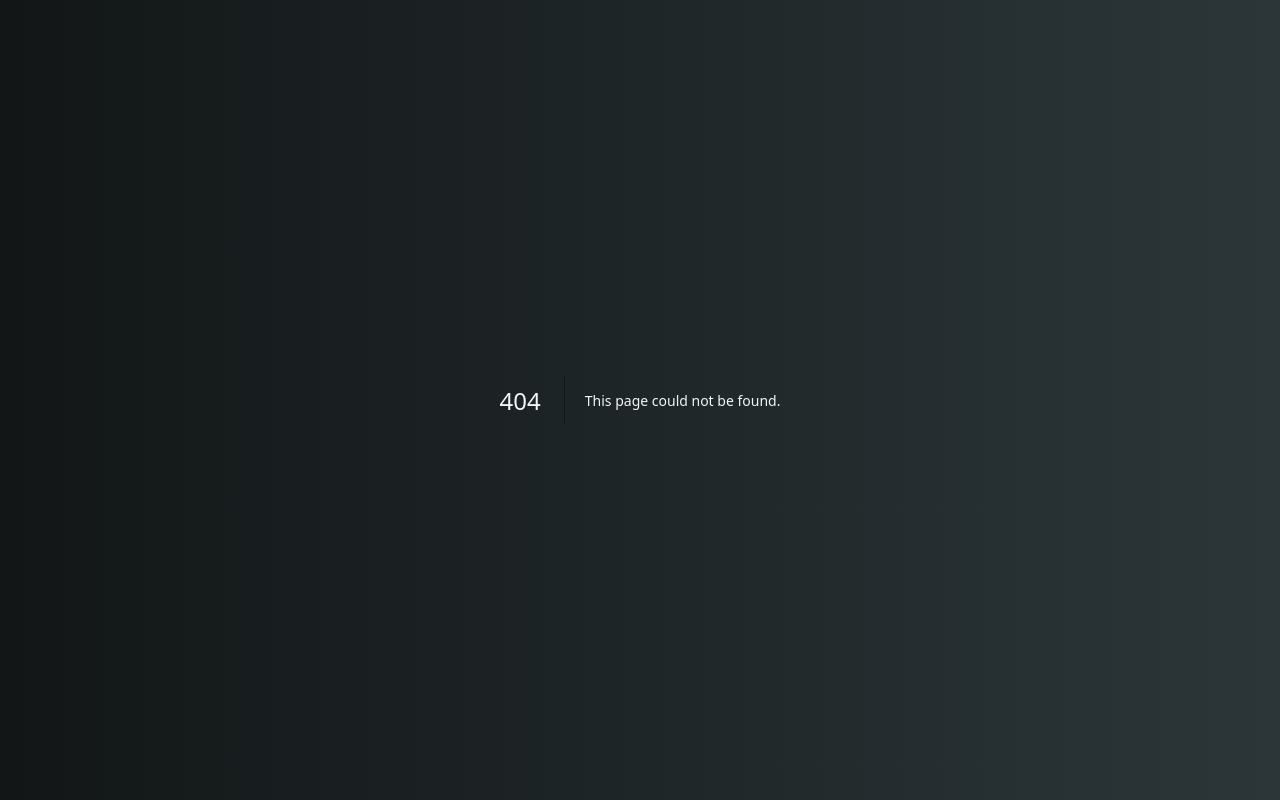
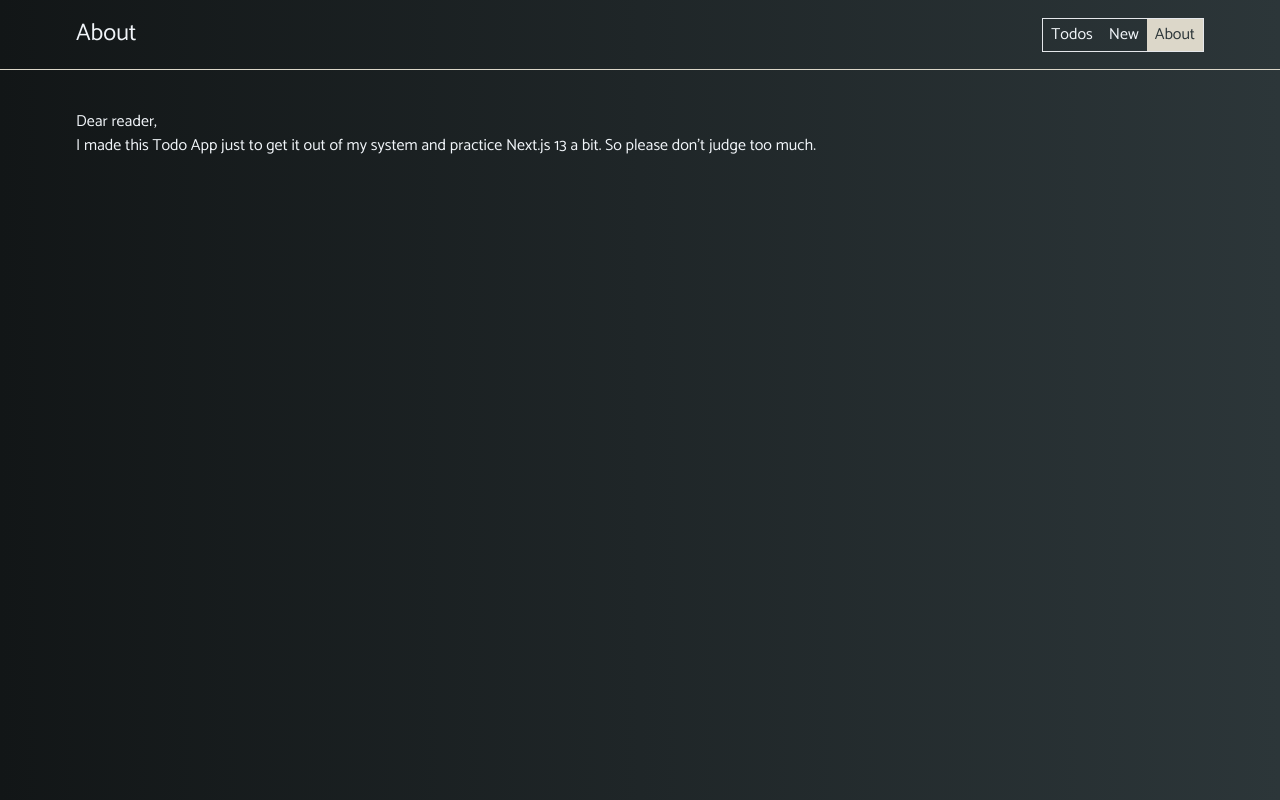
Before and after one commit to TomasJakovlevas/todo_app, a Next.js app: page /about in a window 1280 px wide. Before the commit this address had no page. Built offline with nearby package versions, Linux system fonts and the light colour scheme.

Commit message:
created Anout page Updated NavBar

```diff
--- /dev/null
+++ b/src/app/about/page.tsx
@@ -0,0 +1,18 @@
+import NavBar from '@/components/NavBar';
+
+const Page = () => {
+  return (
+    <>
+      <NavBar />
+      <section className='container max-w-6xl mx-auto px-3'>
+        <h1>Dear reader,</h1>
+        <p>
+          I made this Todo App just to get it out of my system and practice
+          Next.js 13 a bit. So please don&apos;t judge too much.
+        </p>
+      </section>
+    </>
+  );
+};
+
+export default Page;
--- a/src/app/new/page.tsx
+++ b/src/app/new/page.tsx
@@ -26,7 +26,7 @@ const createTodo = async (data: FormData) => {
 const Page = () => {
   return (
     <>
-      <NavBar title='New' />
+      <NavBar />
       <section className='container max-w-6xl mx-auto px-3'>
         <TodoItemForm submit={createTodo} />
       </section>
--- a/src/components/NavBar.tsx
+++ b/src/components/NavBar.tsx
@@ -1,26 +1,32 @@
 'use client';
 
 import Link from 'next/link';
-import { usePathname } from 'next/navigation';
-
-type NavBarProp = {
-  title: string;
-};
+import { usePathname, useRouter, useSearchParams } from 'next/navigation';
 
 type NavBarLinkProp = {
   title: string;
   path: string;
 };
 
-const NavBar = ({ title }: NavBarProp) => {
+const NavBar = () => {
+  const pathname = usePathname();
+
+  const links = [
+    { title: 'Todos', path: '/' },
+    { title: 'New', path: '/new' },
+    { title: 'About', path: '/about' },
+  ];
+
+  const activeLink = links.find((link) => link.path === pathname);
+
   return (
     <header className='mb-10 border-b border-quaternary h-[70px] flex items-center'>
       <div className='flex justify-between item-center container mx-auto px-3 py-2 max-w-6xl'>
-        <h1 className='text-2xl'>{title}</h1>
+        <h1 className='text-2xl'>{activeLink?.title}</h1>
         <div className='flex border'>
-          <NavBarLink title='Todos' path='/' />
-          <NavBarLink title='New' path='/new' />
-          <NavBarLink title='About' path='/about' />
+          {links.map((link) => (
+            <NavBarLink key={link.path} title={link.title} path={link.path} />
+          ))}
         </div>
       </div>
     </header>
@@ -36,7 +42,7 @@ const NavBarLink = ({ title, path }: NavBarLinkProp) => {
   return (
     <Link
       href={path}
-      className={`px-2 py-1  hover:bg-quaternary ${
+      className={`px-2 py-1  hover:bg-quaternary hover:text-primary ${
         pathname === path && 'bg-quaternary text-primary'
       }`}
     >
--- a/src/components/TodoForm.tsx
+++ b/src/components/TodoForm.tsx
@@ -1,12 +1,20 @@
 'use client';
 
-import Link from 'next/link';
+import { useRouter } from 'next/navigation';
+import Button from './Button';
+import { useRef } from 'react';
 
 type TodoFormType = {
   submit: (data: FormData) => void;
 };
 
 const TodoForm = ({ submit }: TodoFormType) => {
+  // Hooks
+  const router = useRouter();
+
+  // -- refs
+  const textAreaRef = useRef<HTMLTextAreaElement>(null);
+
   const handleKeyDown = (e: React.KeyboardEvent<HTMLElement>) => {
     if (e.key === 'Enter') {
       e.preventDefault();
@@ -19,35 +27,46 @@ const TodoForm = ({ submit }: TodoFormType) => {
     e.key === 'Enter' && (target.value += '\n');
   };
 
+  const handleInputKeyDown = (e: React.KeyboardEvent<HTMLElement>) => {
+    const target = e.target as HTMLTextAreaElement;
+
+    const form = target.form;
+
+    if (e.key === 'Enter') {
+      if (!textAreaRef.current) return;
+
+      textAreaRef.current.focus();
+    }
+  };
+
   return (
     <form
       action={submit}
       onKeyDown={handleKeyDown}
-      className='flex flex-col border rounded'
+      className='flex flex-col border rounded px-2 py-2'
     >
       <input
         type='text'
         name='title'
         className='bg-transparent px-2 py-1 outline-none text-xl font-semibold'
+        placeholder='Title'
+        onKeyDown={handleInputKeyDown}
+        autoFocus
       />
       <textarea
+        ref={textAreaRef}
         onKeyDown={handleTextAreaKeyDown}
         name='note'
-        className='bg-transparent px-2 py-1 outline-none h-[100px] '
+        className='bg-transparent px-2 py-1 outline-none h-[100px]'
+        placeholder='Details...'
       />
-      <div className='flex gap-1 justify-end'>
-        <Link
-          href={'..'}
-          className='border px-2 py-1 rounded hover:bg-slate-700'
-        >
-          Cancel
-        </Link>
-        <button
-          type='submit'
-          className='border px-2 py-1 rounded hover:bg-slate-700'
-        >
-          Create
-        </button>
+      <div className='flex gap-2 justify-end'>
+        <Button
+          label='Cancel'
+          type='button'
+          onClick={() => router.push('..')}
+        />
+        <Button label='Create' type='submit' />
       </div>
     </form>
   );
```
